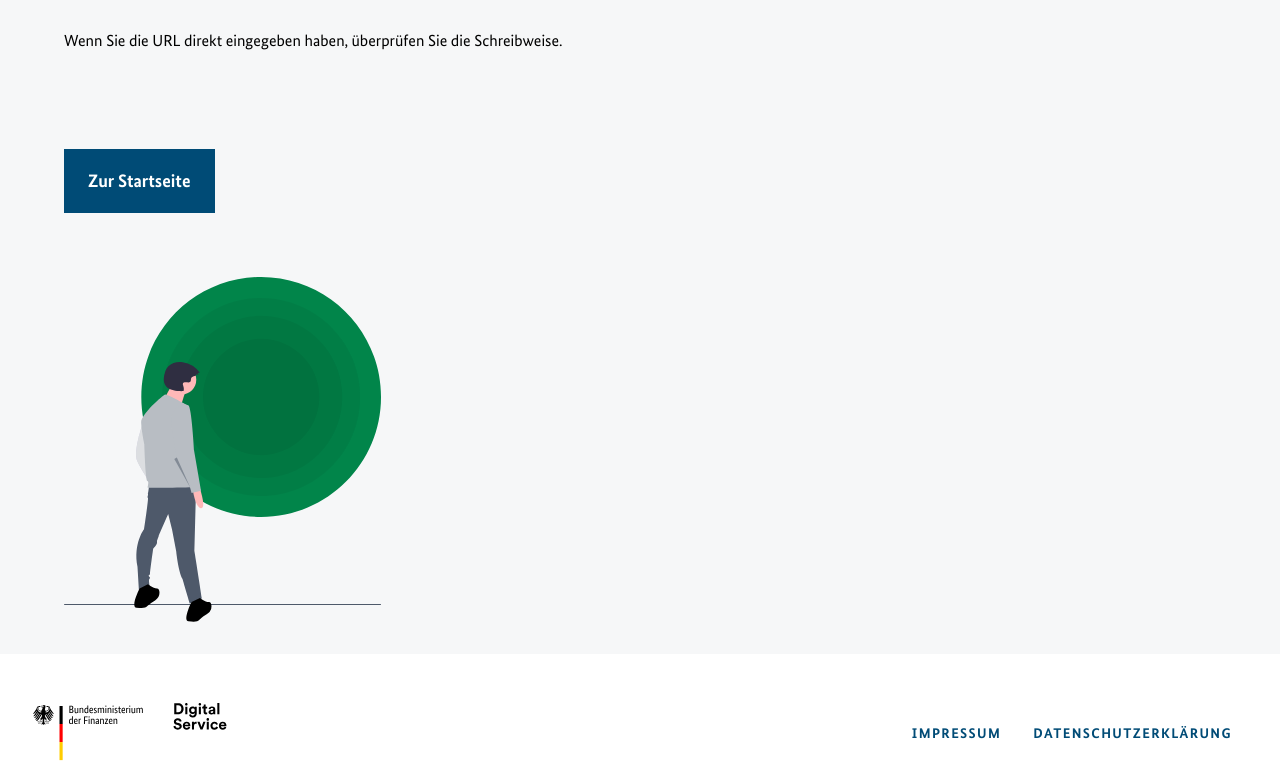
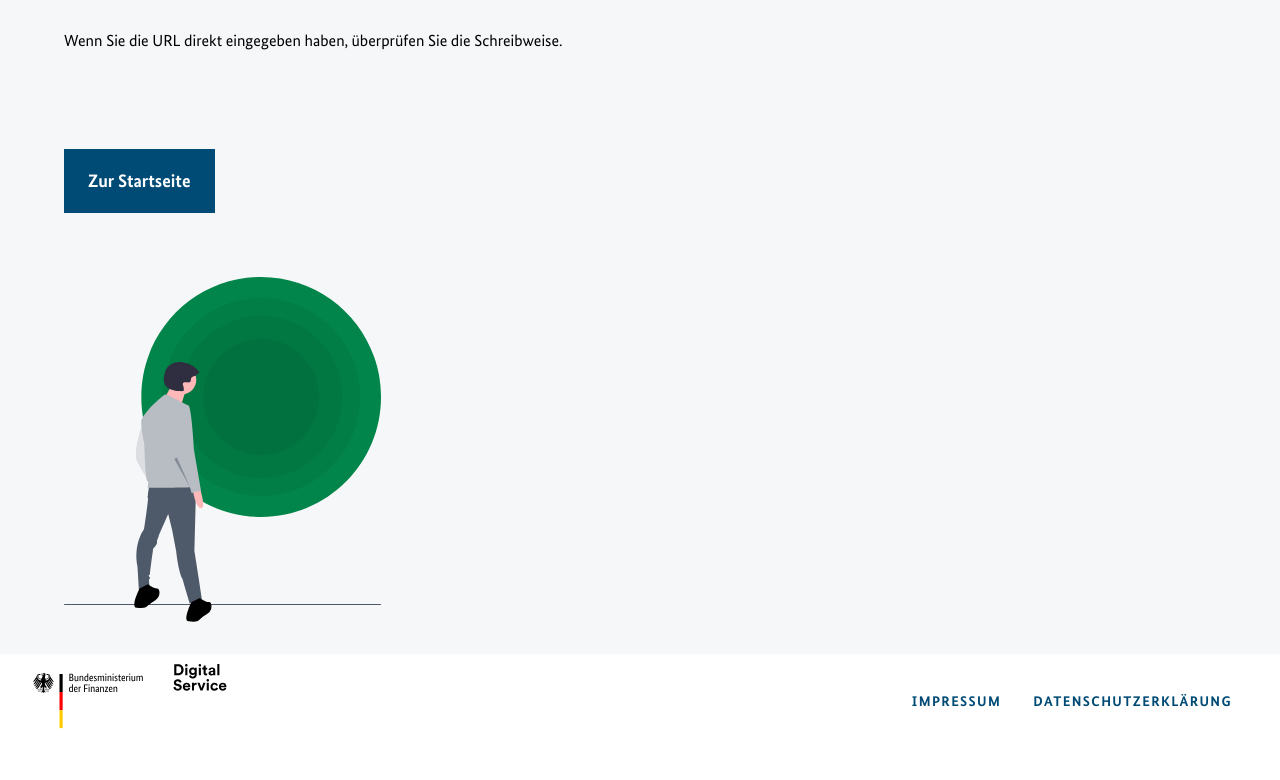
Before and after one commit to digitalservicebund/grundsteuer-static, a website: page 404.html in a window 1280 px wide. Shown: the part 407-1187 px from the top of the page. After the commit the page ends 1155 px from the top, so only its background shows below. Drawn offline with Linux system fonts and the light colour scheme.

Commit message:
Adapt footer

```diff
--- a/404.html
+++ b/404.html
@@ -88,10 +88,11 @@
     <footer class="flex-shrink-0 bg-white">
       <div class="px-16 md:px-32 lg:px-48">
         <div
-          class="md:flex md:justify-between md:items-center gap-x-32 md:gap-x-64 pt-32"
+          class="md:flex md:justify-between md:items-center gap-x-32 md:gap-x-64"
         >
           <div class="flex flex-row shrink-0 pb-56 md:pb-0">
             <div class="flex flex-row md:flex-row mb-16 md:mb-0">
+              <a href="https://www.bundesfinanzministerium.de/">
                 <img
                   src="ressources/images/bmf-logo.svg"
                   alt="Logo des Bundesministeriums der Finanzen"
@@ -99,8 +100,10 @@
                   width="152"
                   height="80"
                 />
+              </a>
             </div>
             <div class="flex flex-row md:flex-row">
+              <a href="https://digitalservice.bund.de/">
                 <img
                   src="ressources/images/DigitalService_Logo_RGB_white.svg"
                   alt="Logo des Bundesministeriums der Finanzen"
@@ -108,6 +111,7 @@
                   width="80"
                   height="71"
                 />
+              </a>
             </div>
           </div>
           <div
```
Also changed, not shown: datenschutz.html (+5 -1 lines), impressum.html (+5 -1 lines), index.html (+5 -1 lines). Lines whose indentation alone changed are shown as unchanged.
